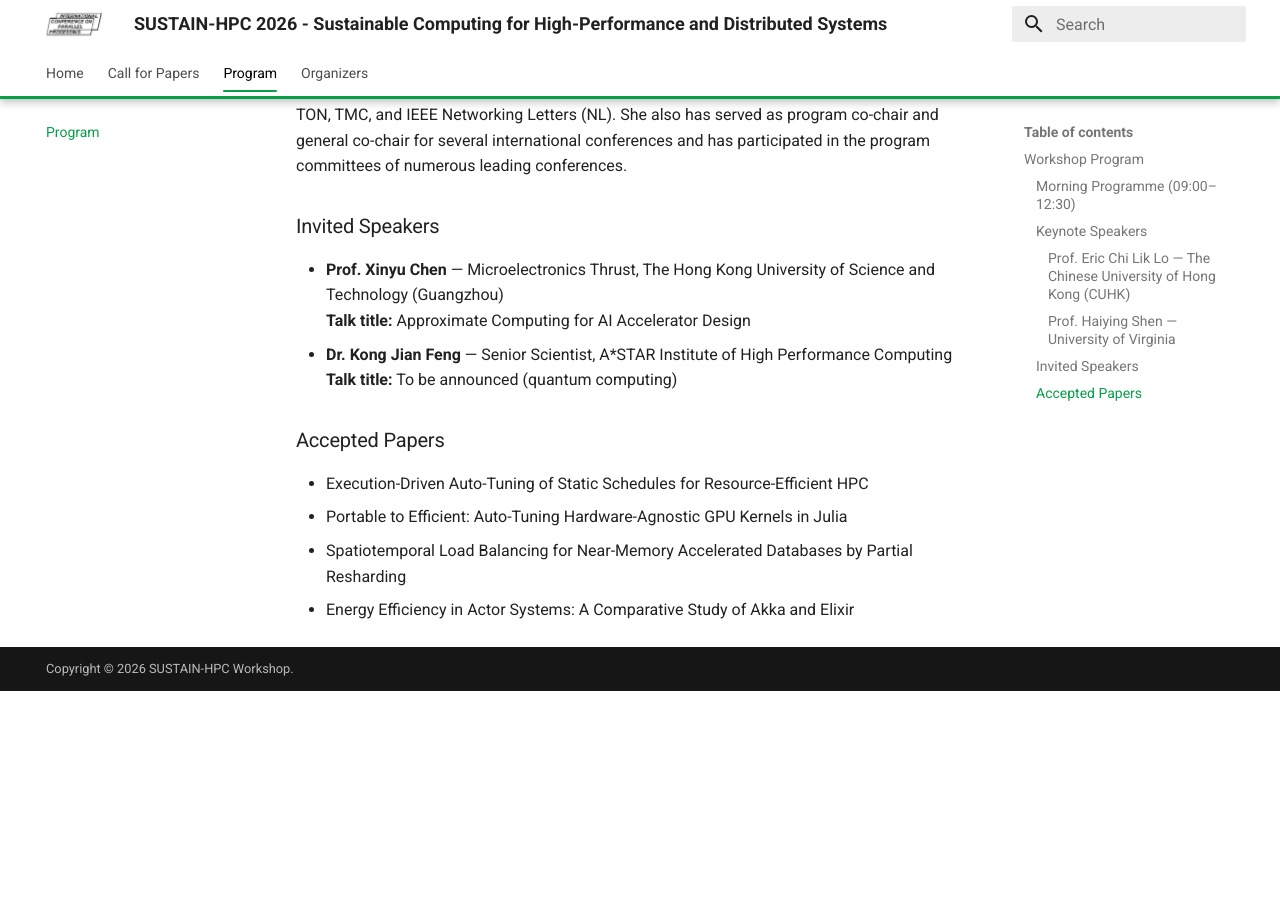
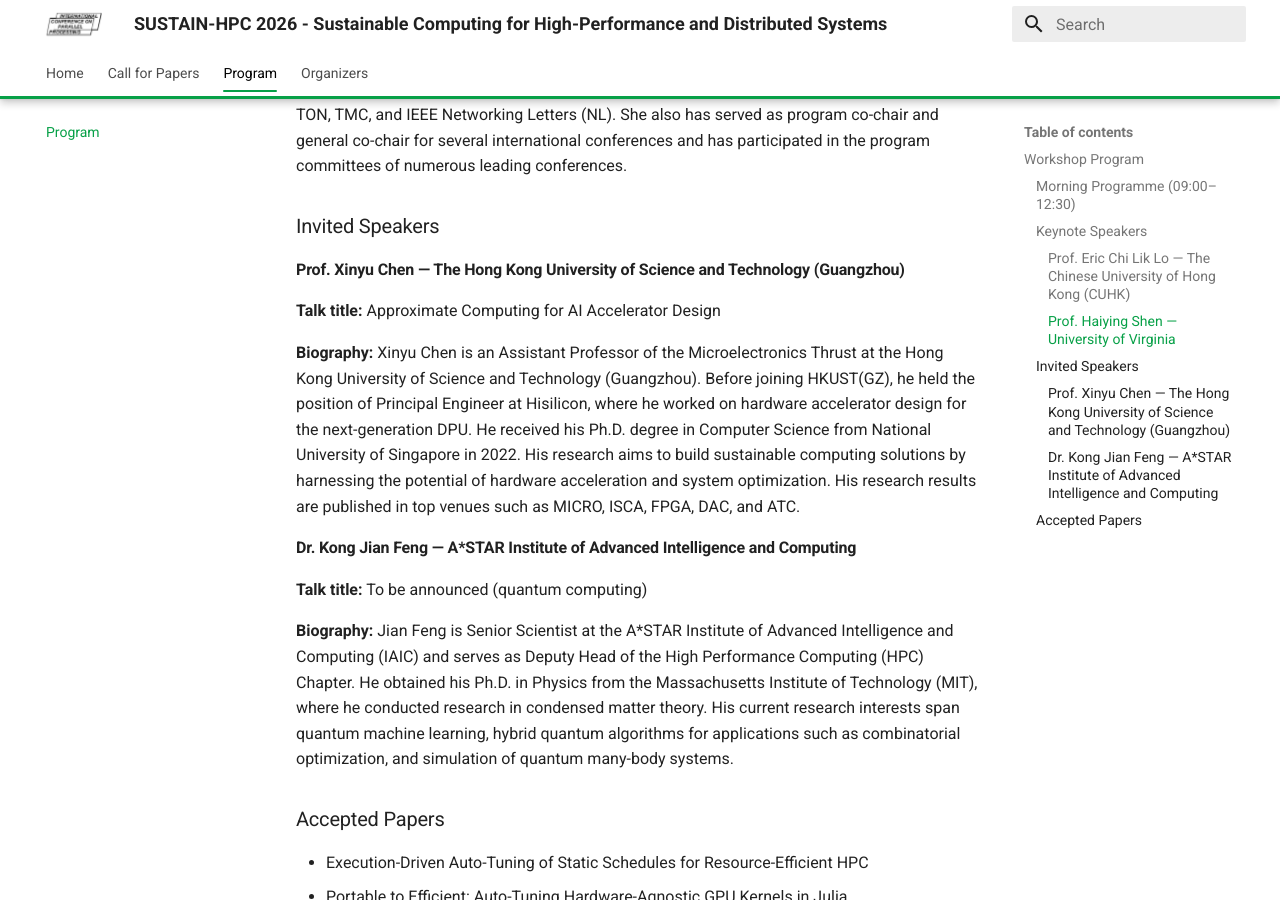
Before and after one commit to icpp2026/sustain-hpc-2026, an MkDocs documentation site: the page built from docs/program.md, in a window 1280 px wide and 900 px high, scrolled down 3119 px. Built offline with MkDocs 1.6.1 and Material for MkDocs 9.7.7, drawn with Linux system fonts in a browser that asks for light colours; comment, search, counter and statistics services are not loaded; before the commit the page ends 3810 px from its top, so only the background shows below that.

Commit message:
Update program.md

```diff
--- a/docs/program.md
+++ b/docs/program.md
@@ -53,10 +53,17 @@
 
 ### Invited Speakers
 
-- **Prof. Xinyu Chen** — Microelectronics Thrust, The Hong Kong University of Science and Technology (Guangzhou)
-  **Talk title:** Approximate Computing for AI Accelerator Design
-- **Dr. Kong Jian Feng** — Senior Scientist, A\*STAR Institute of High Performance Computing
-  **Talk title:** To be announced (quantum computing)
+#### Prof. Xinyu Chen — The Hong Kong University of Science and Technology (Guangzhou)
+
+**Talk title:** Approximate Computing for AI Accelerator Design
+
+**Biography:** Xinyu Chen is an Assistant Professor of the Microelectronics Thrust at the Hong Kong University of Science and Technology (Guangzhou). Before joining HKUST(GZ), he held the position of Principal Engineer at Hisilicon, where he worked on hardware accelerator design for the next-generation DPU. He received his Ph.D. degree in Computer Science from National University of Singapore in 2022. His research aims to build sustainable computing solutions by harnessing the potential of hardware acceleration and system optimization. His research results are published in top venues such as MICRO, ISCA, FPGA, DAC, and ATC.
+
+#### Dr. Kong Jian Feng — A\*STAR Institute of Advanced Intelligence and Computing
+
+**Talk title:** To be announced (quantum computing)
+
+**Biography:** Jian Feng is Senior Scientist at the A\*STAR Institute of Advanced Intelligence and Computing (IAIC) and serves as Deputy Head of the High Performance Computing (HPC) Chapter. He obtained his Ph.D. in Physics from the Massachusetts Institute of Technology (MIT), where he conducted research in condensed matter theory. His current research interests span quantum machine learning, hybrid quantum algorithms for applications such as combinatorial optimization, and simulation of quantum many-body systems.
 
 ### Accepted Papers
 
```
